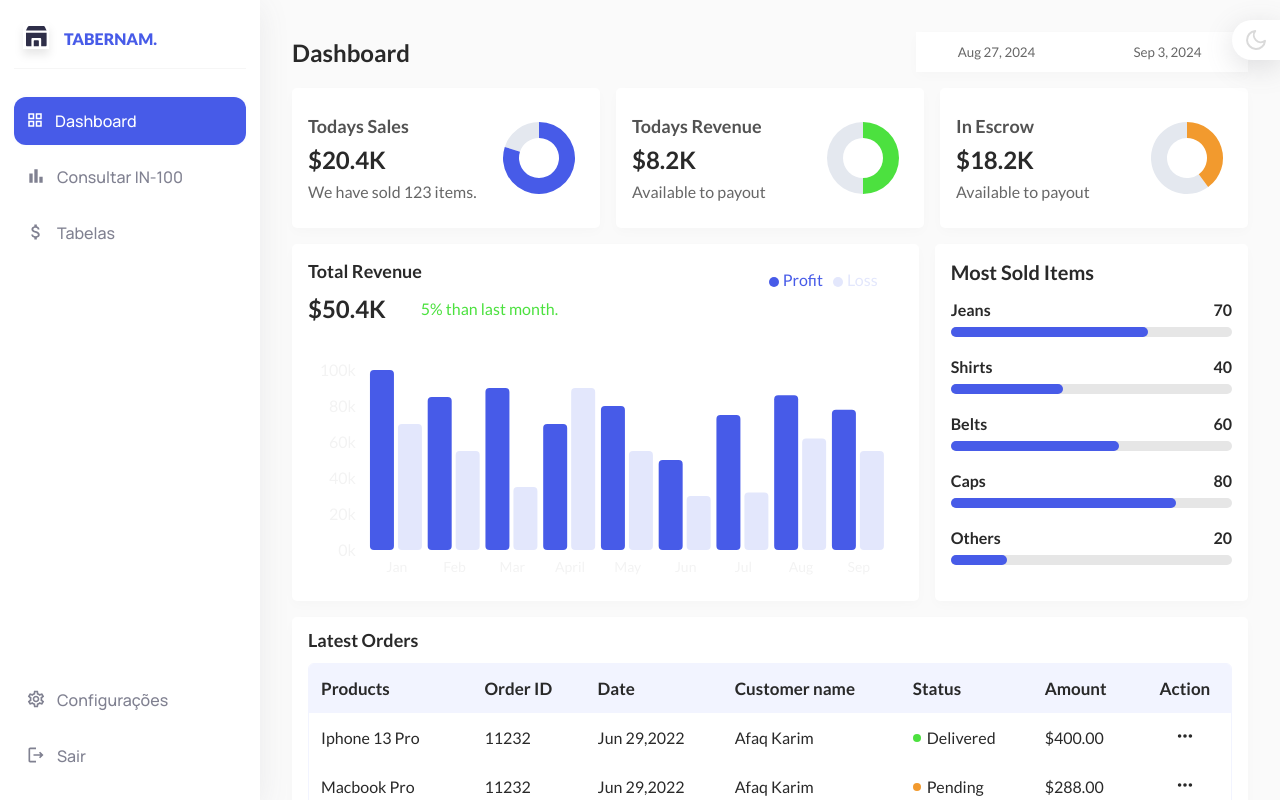
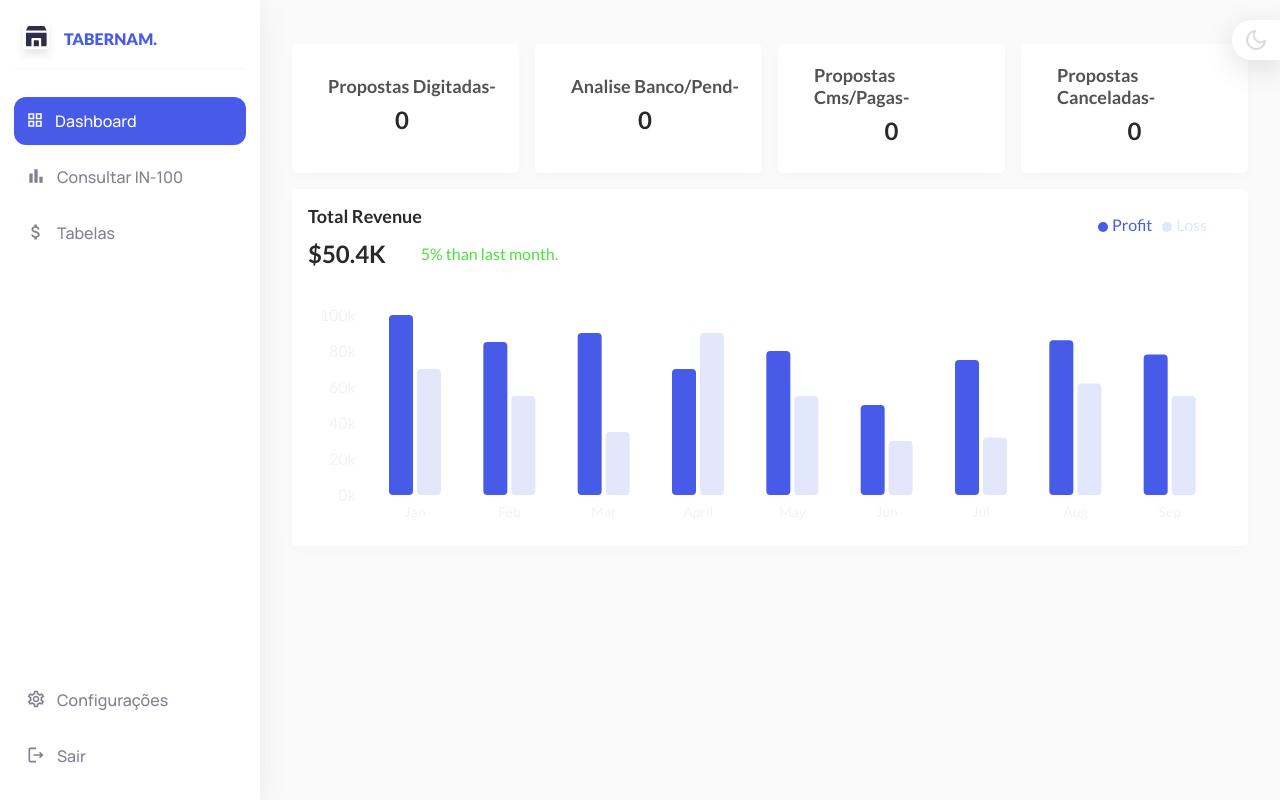
Before and after one commit to ArthurMorenoDev/facilita-frontend-admin, a React (Vite) app: page /dashboard in a window 1280 px wide. Shown: the top 800 px of the page. Built offline with nearby package versions, Linux system fonts and the light colour scheme; some icons are missing.

Commit message:
Personalização dos componentes

```diff
--- a/src/components/dashboard/areaCards/AreaCard.jsx
+++ b/src/components/dashboard/areaCards/AreaCard.jsx
@@ -26,7 +26,7 @@ const AreaCard = ({ colors, percentFillValue, cardInfo }) => {
         <div className="info-value">{cardInfo.value}</div>
         <p className="info-text">{cardInfo.text}</p>
       </div>
-      <div className="area-card-chart">
+      {/* <div className="area-card-chart">
         <PieChart width={100} height={100}>
           <Pie
             data={data}
@@ -49,7 +49,7 @@ const AreaCard = ({ colors, percentFillValue, cardInfo }) => {
           </Pie>
           <Tooltip formatter={renderTooltipContent} />
         </PieChart>
-      </div>
+      </div> */}
     </div>
   );
 };
--- a/src/components/dashboard/areaCards/AreaCards.jsx
+++ b/src/components/dashboard/areaCards/AreaCards.jsx
@@ -8,27 +8,36 @@ const AreaCards = () => {
         colors={["#e4e8ef", "#475be8"]}
         percentFillValue={80}
         cardInfo={{
-          title: "Todays Sales",
-          value: "$20.4K",
-          text: "We have sold 123 items.",
+          title: "Propostas Digitadas-",
+          value: "0",
+          // text: "We have sold 123 items.",
         }}
       />
       <AreaCard
         colors={["#e4e8ef", "#4ce13f"]}
         percentFillValue={50}
         cardInfo={{
-          title: "Todays Revenue",
-          value: "$8.2K",
-          text: "Available to payout",
+          title: "Analise Banco/Pend-",
+          value: "0",
+          // text: "Available to payout",
         }}
       />
       <AreaCard
         colors={["#e4e8ef", "#f29a2e"]}
         percentFillValue={40}
         cardInfo={{
-          title: "In Escrow",
-          value: "$18.2K",
-          text: "Available to payout",
+          title: "Propostas Cms/Pagas-",
+          value: "0",
+          // text: "Available to payout",
+        }}
+      />
+      <AreaCard
+        colors={["#e4e8ef", "#f29a2e"]}
+        percentFillValue={40}
+        cardInfo={{
+          title: "Propostas Canceladas-",
+          value: "0",
+          // text: "Available to payout",
         }}
       />
     </section>
--- a/src/components/dashboard/areaCards/AreaCards.scss
+++ b/src/components/dashboard/areaCards/AreaCards.scss
@@ -1,6 +1,6 @@
 .content-area-cards {
   display: grid;
-  grid-template-columns: repeat(3, 1fr);
+  grid-template-columns: repeat(4, 1fr);
   margin-top: 12px;
   gap: 16px;
 
@@ -26,6 +26,7 @@
     }
 
     .info-title {
+      padding-left: 20px;
       color: var(--lg-text-color);
       font-size: 18px;
       margin-bottom: 8px;
@@ -34,6 +35,7 @@
 
     .info-value {
       color: var(--xl-text-color);
+      text-align: center;
       font-weight: 700;
       font-size: 24px;
       margin-bottom: 8px;
--- a/src/components/dashboard/areaCharts/AreaCharts.jsx
+++ b/src/components/dashboard/areaCharts/AreaCharts.jsx
@@ -1,11 +1,11 @@
 import AreaBarChart from "./AreaBarChart"
-import AreaProgressChart from "./AreaProgressChart"
+// import AreaProgressChart from "./AreaProgressChart"
 
 const AreaCharts = () => {
   return (
     <section className="content-area-charts">
       <AreaBarChart />
-      <AreaProgressChart />
+      {/* <AreaProgressChart /> */}
     </section>
   )
 }
--- a/src/components/dashboard/areaCharts/AreaCharts.scss
+++ b/src/components/dashboard/areaCharts/AreaCharts.scss
@@ -1,6 +1,6 @@
 .content-area-charts {
   display: grid;
-  grid-template-columns: 2fr 1fr;
+  grid-template-columns: 1fr;
   gap: 16px;
 
   @media (max-width: 992px) {
--- a/src/screens/dashboard/DashboardScreen.jsx
+++ b/src/screens/dashboard/DashboardScreen.jsx
@@ -1,12 +1,11 @@
-import { AreaCards, AreaCharts, AreaTable, AreaTop } from "../../components";
+import { AreaCards, AreaCharts,  } from "../../components";
 
 const Dashboard = () => {
   return (
     <div className="content-area">
-      <AreaTop />
       <AreaCards />
       <AreaCharts />
-      <AreaTable />
+      {/* <AreaTable /> */}
     </div>
   );
 };
```
